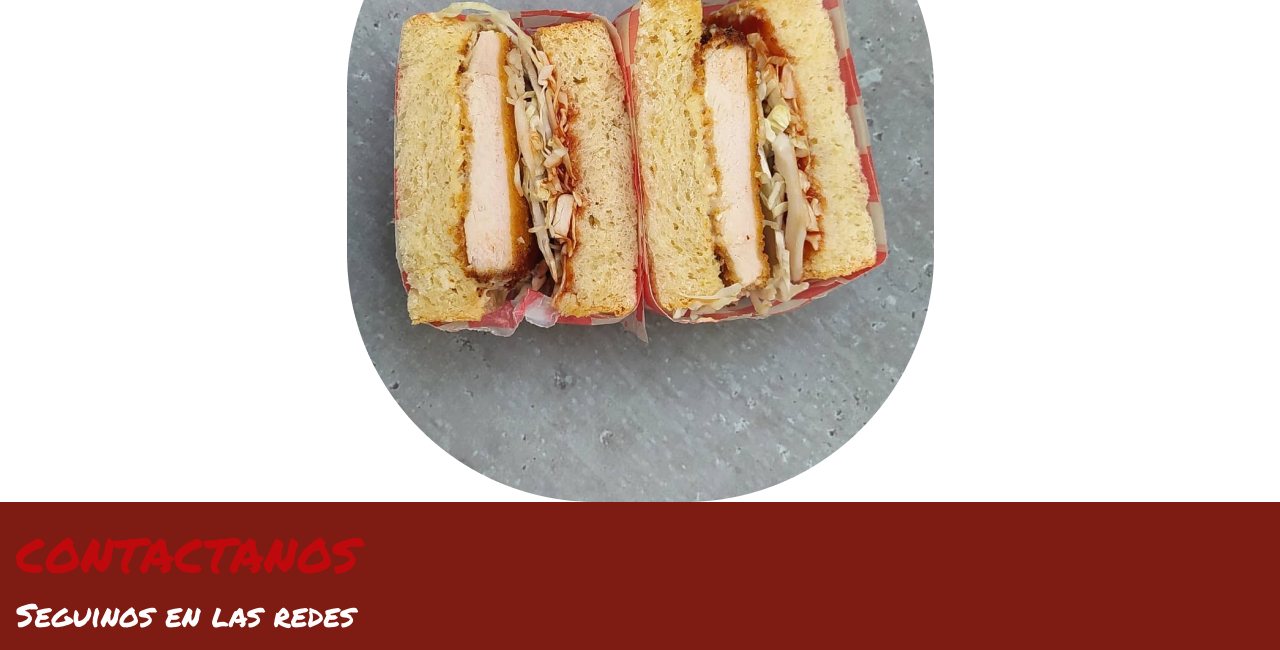
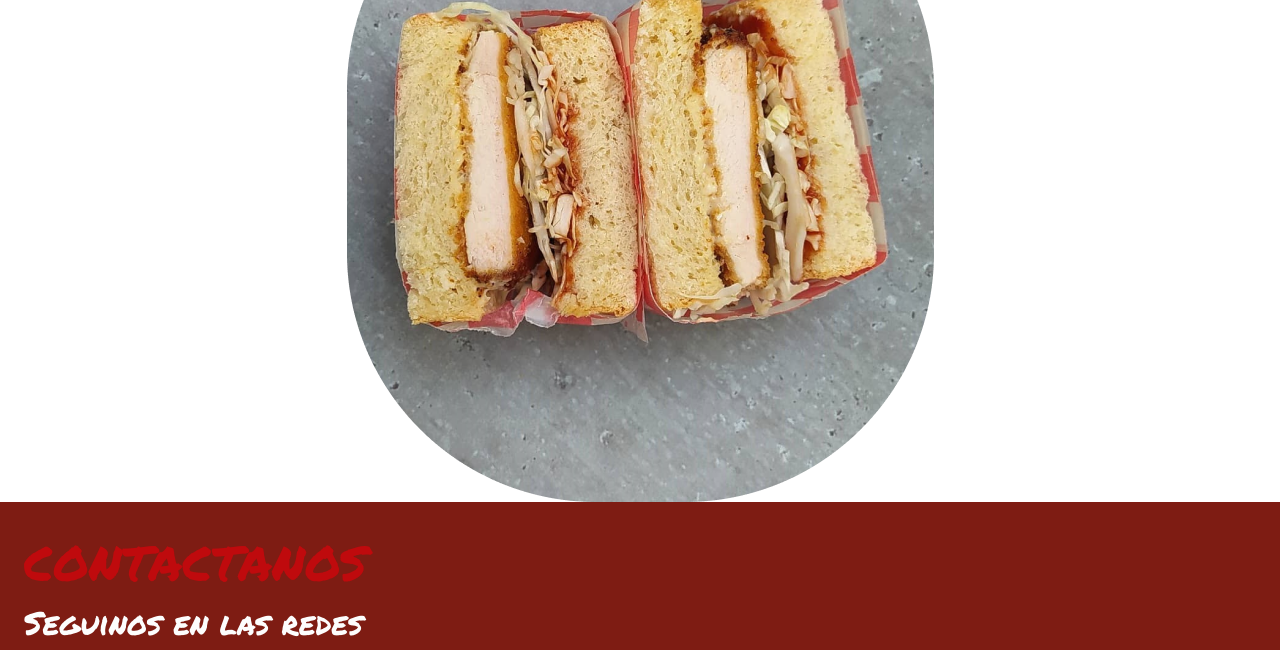
Before and after one commit to ndegano/PF-Degano, a website: page index.html in a window 1280 px wide. Shown: the part 451-1101 px from the top of the page. Drawn offline with nearby package versions, Linux system fonts and the light colour scheme.

Commit message:
Entrega final

```diff
--- a/index.html
+++ b/index.html
@@ -44,7 +44,7 @@
         </section>
     </main>
         <footer class="footer__katsu">
-            <div>
+            <div class="footer__items">
             <a  href="./contacto.html">CONTACTANOS</a>
             <p  class="texto__footer">Seguinos en las redes</p>
             <a  href="https://www.instagram.com/katsusandorosario/">
--- a/scss/index.scss
+++ b/scss/index.scss
@@ -1,4 +1,4 @@
 body {
     background-color: blue;
-    background-image: ss;
+    font-size: large;
 }
```
Also changed, not shown: galeria.html (+3 -3 lines), css/index.css.
